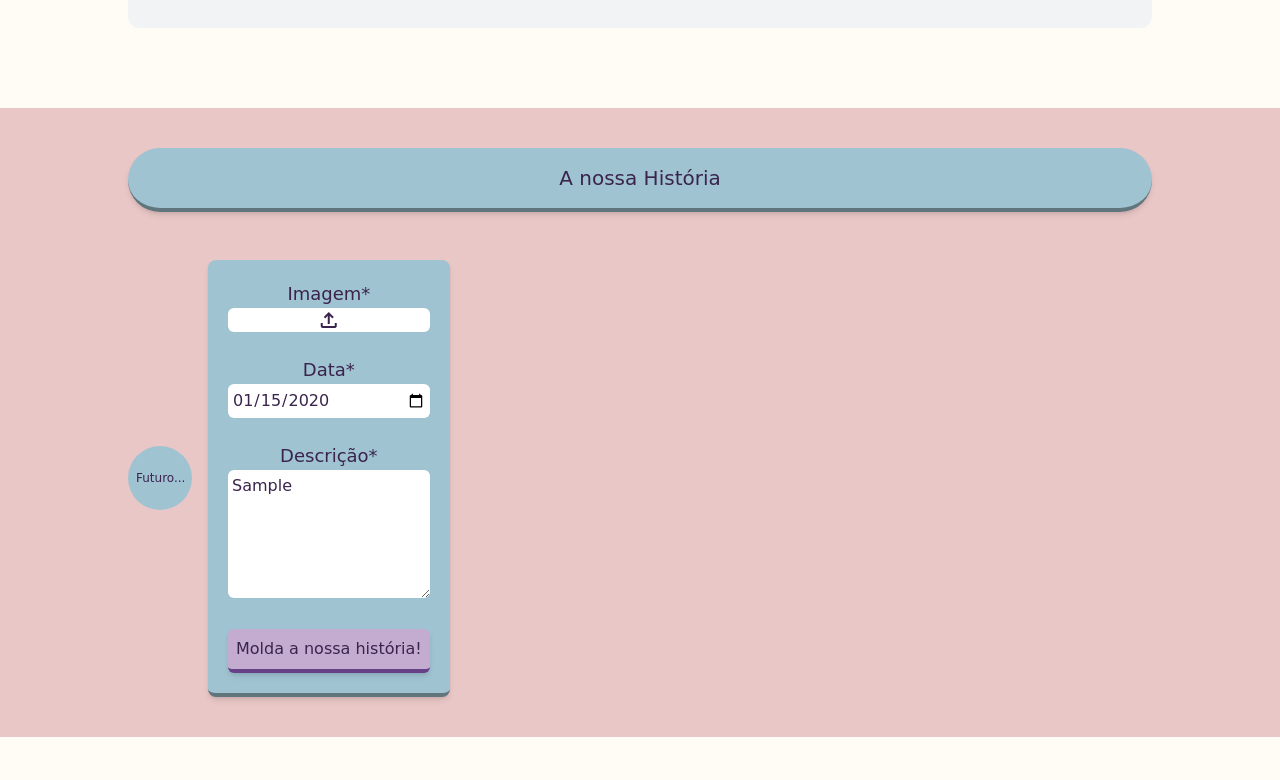
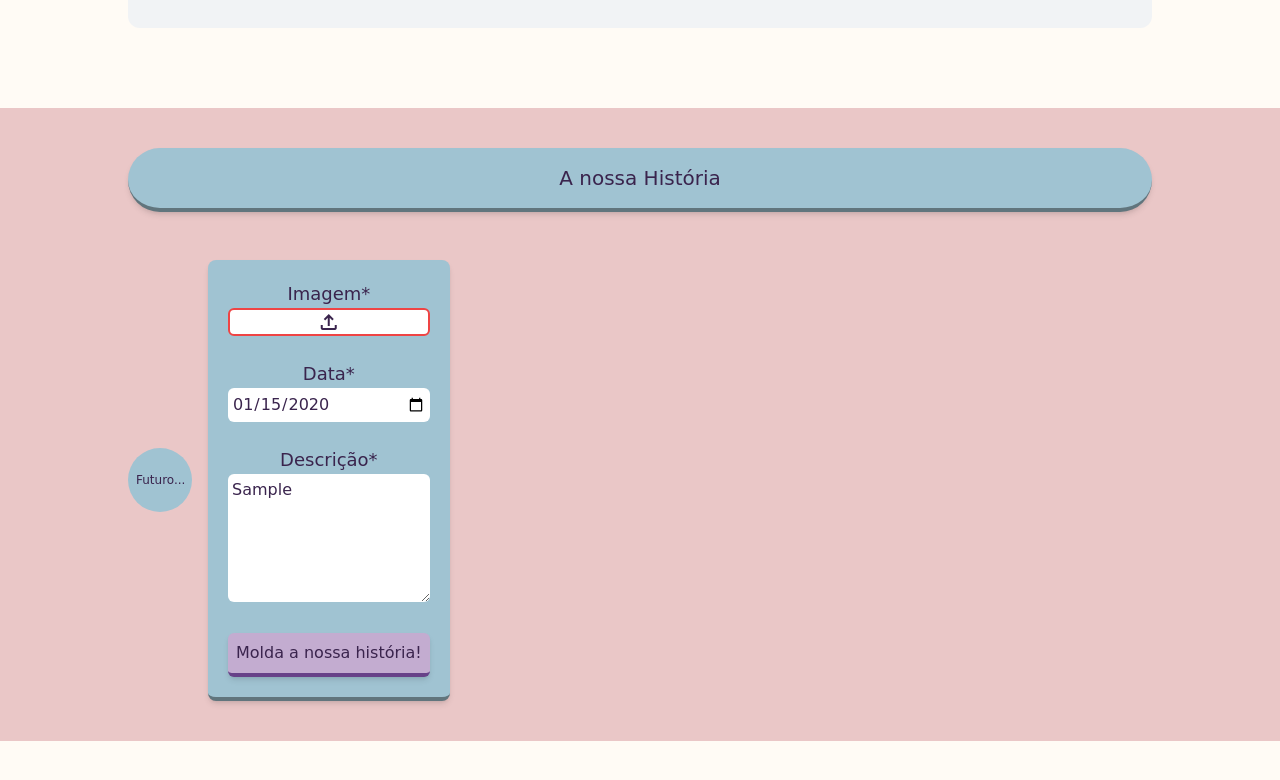
Before and after one commit to Maoaii/Ode, a website: page index.html in a window 1280 px wide. Both pictures are taken after typing "2020-01-15", "Sample" into the empty fields and a click on the button "Molda a nossa história!". Shown: the part 2687-3467 px from the top of the page. Drawn offline with nearby package versions, Linux system fonts and the light colour scheme; files whose address does not match are found by name; a web font is replaced by a local one.

Commit message:
added validation to form

```diff
--- a/index.html
+++ b/index.html
@@ -105,11 +105,11 @@
                         <label for="image-input">
                             <h2 class="history-h2">Imagem*</h2>
 
-                            <div class="bg-white rounded-md flex flex-col place-content-center">
+                            <div id="image-input-container" class="bg-white rounded-md flex flex-col place-content-center">
                                 <span class="material-symbols-outlined">upload</span>
                                 <p id="image-name" class="text-xs"></p>
 
-                                <input id="image-input" type="file" class="hidden">
+                                <input id="image-input" type="file" class="hidden ">
                             </div>
                         </label>
 
--- a/src/input.css
+++ b/src/input.css
@@ -101,6 +101,10 @@ a:active, button:active {
       @apply p-1 rounded-md;
     }
 
+    .invalid {
+      @apply border-2 border-red-500;
+    }
+
     .history-h2 {
         @apply text-lg text-center;
     }
--- a/src/script.js
+++ b/src/script.js
@@ -87,19 +87,22 @@ function getCurrentIndex() {
 function submitHistoryEvent(event) {
   event.preventDefault();
 
-  const date = document.getElementById("date-input").value.split("-");
-  const description = document.getElementById("description-input").value;
+  const dateInput = document.getElementById("date-input");
+  const descriptionInput = document.getElementById("description-input");
+  const imageInput = document.getElementById("image-input-container");
 
-  if (!validInput(date, description, retrieveData("image"))) {
-    // Make something
+  const date = dateInput.value.split("-");
+  const description = descriptionInput.value;
+  const image = retrieveData("image");
 
+  if (!isValidInput(date, description, image, dateInput, descriptionInput, imageInput)) {
     return;
   }
 
   const element = {
     month: date[1],
     year: date[0],
-    imagePath: retrieveData("image"),
+    imagePath: image,
     description: description,
     historyIndex: currentIndex++
   };
@@ -112,12 +115,16 @@ function submitHistoryEvent(event) {
   cleanInputs();
 }
 
-function validInput(date, description, image) {
-  if (date.length != 3 || description.trim() === "" || image === null) {
-    return false;
-  }
+function isValidInput(date, description, image, dateInput, descriptionInput, imageInput) {
+  const isDateValid = date.length === 3;
+  const isDescriptionValid = description !== "";
+  const isImageValid = image !== null;
 
-  return true;
+  isDateValid ? dateInput.classList.remove("invalid") : dateInput.classList.add("invalid");
+  isDescriptionValid ? descriptionInput.classList.remove("invalid") : descriptionInput.classList.add("invalid");
+  isImageValid ? imageInput.classList.remove("invalid") : imageInput.classList.add("invalid");
+
+  return isDateValid && isDescriptionValid && isImageValid;
 }
 
 function cleanInputs() {
--- a/todo.txt
+++ b/todo.txt
@@ -4,7 +4,6 @@
 - Make desktop reponsive
 - Fix dropdown
 - Add "are you sure" to delete button
-- Add validation to form
 
 CREDITS
 - Add heart loading screen (heart pumps and background color changes) - https://codepen.io/bbosmedia/pen/pZOqqP
```
Also changed, not shown: public/output.css.
